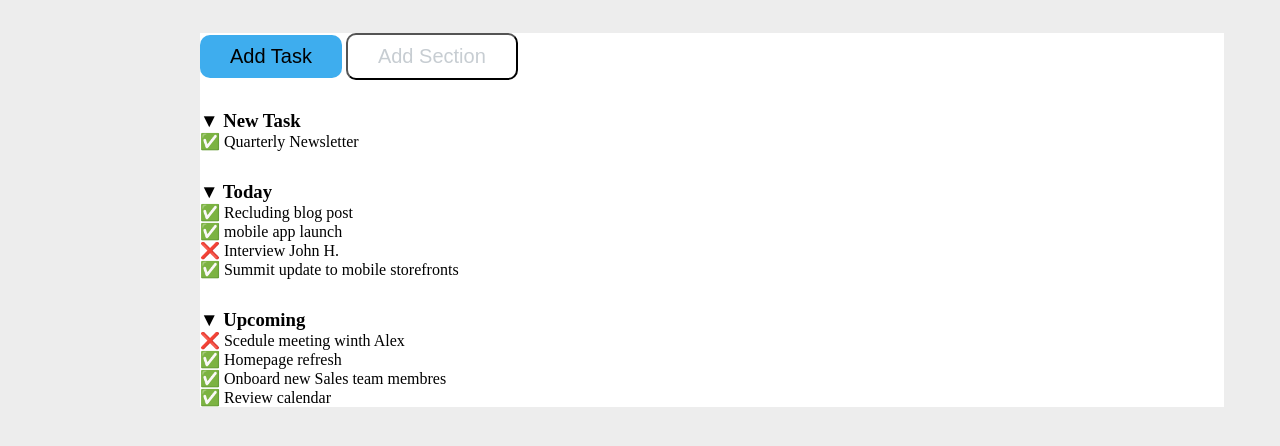
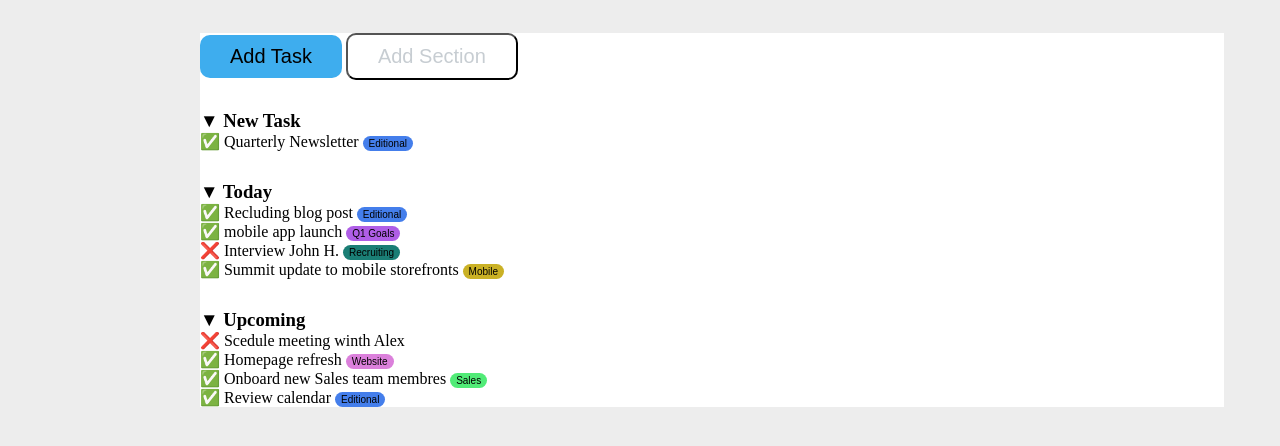
Before and after one commit to michele-pavlenco/html-css-toboolist, a plain HTML site: page index.html in a window 1280 px wide. Shown: the part 92-538 px from the top of the page. Drawn offline with Linux system fonts and the light colour scheme.

Commit message:
added-buttons

```diff
--- a/css/style.css
+++ b/css/style.css
@@ -54,3 +54,57 @@ list-style: none;
 h3{
     padding-top: 30px;
 }
+.li-button-blue{
+    display:inline-block;
+    background-color:rgb(68, 126, 235);
+    border: none;
+    border-radius: 10px;
+    padding: 2px 6px;
+    text-align: center;
+    font-size: 10px;
+  }
+  .li-button-purple{
+    display:inline-block;
+    background-color:rgb(175, 94, 230);
+    border: none;
+    border-radius: 10px;
+    padding: 2px 6px;
+    text-align: center;
+    font-size: 10px;
+}
+.li-button-green{
+    display:inline-block;
+    background-color:rgb(26, 126, 117);
+    border: none;
+    border-radius: 10px;
+    padding: 2px 6px;
+    text-align: center;
+    font-size: 10px;
+}
+.li-button-orange {
+    display:inline-block;
+    background-color:rgb(202, 177, 37);
+    border: none;
+    border-radius: 10px;
+    padding: 2px 6px;
+    text-align: center;
+    font-size: 10px;
+}
+.li-button-pink{
+    display:inline-block;
+    background-color:rgb(219, 128, 219);
+    border: none;
+    border-radius: 10px;
+    padding: 2px 6px;
+    text-align: center;
+    font-size: 10px;
+}
+.li-button-lime{
+    display:inline-block;
+    background-color:rgb(81, 235, 119);
+    border: none;
+    border-radius: 10px;
+    padding: 2px 6px;
+    text-align: center;
+    font-size: 10px;
+}
--- a/index.html
+++ b/index.html
@@ -22,7 +22,9 @@
         </div>
         <h3>&#9660 New Task</h3>
         <ul>
-            <li class="ceck">&#9989; Quarterly Newsletter</li>
+            <li class="ceck">&#9989; Quarterly Newsletter
+                <button class="li-button-blue">Editional</button>
+            </li>
         </ul>
         <h3>
             &#9660 Today
@@ -30,13 +32,17 @@
         <ul>
             <li class="ceck">
                 &#9989; Recluding blog post
+                <button class="li-button-blue">Editional</button>
             </li>
             <li class="ceck">&#9989; mobile app launch
+                <button class="li-button-purple">Q1 Goals</button>
             </li>
             <li class="ceck">&#10060; Interview John H.
+                <button class="li-button-green">Recruiting</button>
             </li>
             <li class="ceck">
                 &#9989; Summit update to mobile storefronts
+                <button class="li-button-orange"> Mobile </button>
             </li>
         </ul>
         <h3>
@@ -48,16 +54,17 @@
             </li>
             <li class="ceck">
                 &#9989; Homepage refresh
+                <button class="li-button-pink"> Website </button>
             </li>
             <li class="ceck">
                 &#9989; Onboard new Sales team membres
+                <button class="li-button-lime"> Sales </button>
             </li>
             <li class="ceck">
                 &#9989; Review calendar
+                <button class="li-button-blue">Editional</button>
             </li>
         </ul>
-
-
     </main>
 </body>
 
```
